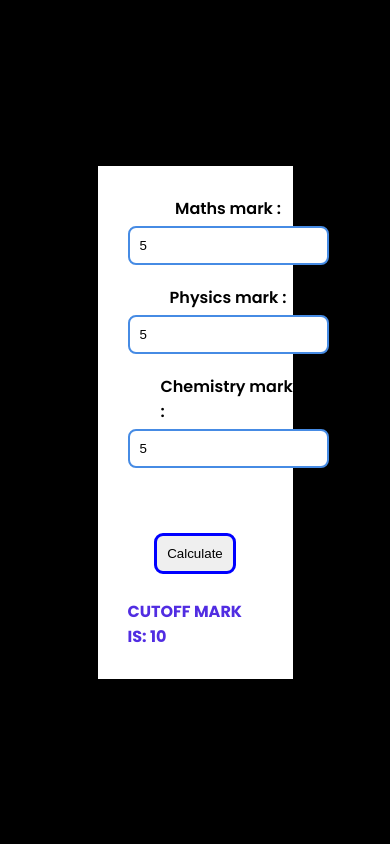
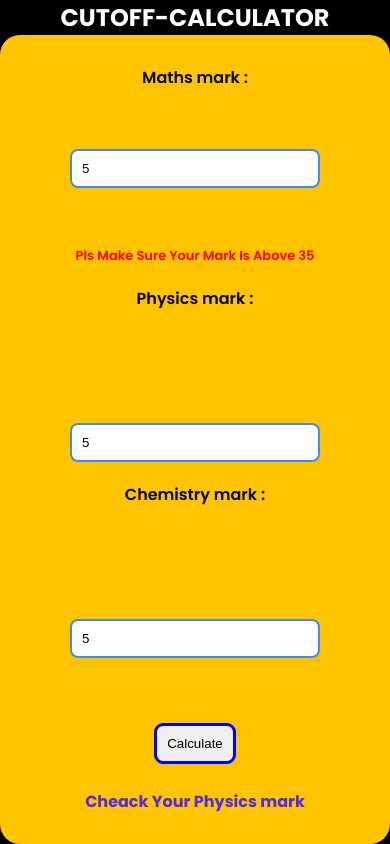
Before and after one commit to RagunathJayakumar/cutoff-calculator, a plain HTML site: page index.html in a window 390 px wide. Both pictures are taken after typing "5", "5", "5" into the empty fields and a click on the button "Calculate". Drawn offline with Linux system fonts and the light colour scheme.

Commit message:
new commit

```diff
--- a/index.html
+++ b/index.html
@@ -10,47 +10,28 @@
     <link
         href="https://fonts.googleapis.com/css2?family=Poppins:ital,wght@0,100;0,200;0,300;0,400;0,500;0,600;0,700;0,800;0,900;1,100;1,200;1,300;1,400;1,500;1,600;1,700;1,800;1,900&family=Roboto:ital,wght@0,100..900;1,100..900&display=swap"
         rel="stylesheet">
+    <link rel="stylesheet" href="./style.css">
     <style>
-        * {
-            padding: 0;
-            margin: 0;
-            box-sizing: border-box;
-        }
 
-        main {
-            width: 100%;
-            height: 100vh;
-            display: flex;
-            justify-content: center;
-            align-items: center;
-            font-family: "Poppins", sans-serif;
-            font-weight: 600;
-            font-style: normal;
-        }
     </style>
 </head>
 
-<body style="background-color: black;">
+<body>
     <main>
-        <div
-            style=" background-color: white; width: 50%;  padding: 30px; display: flex ;  flex-direction: column ; gap: 20px;">
-            <div
-                style="display: flex ;  flex-direction: column; gap: 5px; justify-content: space-between; align-items: center; flex-wrap: wrap ; flex-grow: 1 ;">
+        <h1 class="heading">CUTOFF-CALCULATOR</h1>
+        <div class="calculater-container">
+            <div class="calculater-container_small">
                 <label for="">Maths mark :</label>
-                <input type="number" id="math" placeholder="enter math mark" required
-                    style="outline: rgb(64, 123, 252);border-radius: 8px; border: solid rgb(70, 139, 228) 2px; padding: 10px;">
+                <input type="number" id="math" placeholder="enter math mark" required class="calculate-input">
+                <span id="err"></span>
             </div>
-            <div
-                style="display: flex ;  flex-direction: column; gap: 5px; justify-content: space-between; align-items: center; flex-wrap: wrap; flex-grow: 1;">
+            <div class="calculater-container_small">
                 <label for="">Physics mark :</label>
-                <input type="number" id="Physics" placeholder="enter physics mark" required
-                    style="outline: rgb(64, 123, 252);border-radius: 8px; border: solid rgb(70, 139, 228) 2px; padding: 10px;">
+                <input type="number" id="Physics" placeholder="enter physics mark" required class="calculate-input">
             </div>
-            <div
-                style="display: flex ; flex-direction: column; gap: 5px; justify-content: space-between; align-items: center; flex-wrap: wrap; flex-grow: 1;">
+            <div class="calculater-container_small">
                 <label for="">Chemistry mark :</label>
-                <input type="number" id="chemistry" placeholder="enter chemistry mark" required
-                    style="outline: rgb(64, 123, 252);border-radius: 8px; border: solid rgb(70, 139, 228) 2px; padding: 10px;">
+                <input type="number" id="chemistry" placeholder="enter chemistry mark" required class="calculate-input">
             </div><br>
             <div style="display: flex; flex-direction: column; align-items: center;">
                 <button id="Calculate" onclick="cutoff(event)"
@@ -60,11 +41,7 @@
                     CUTOFF MARK IS:
                 </h4>
             </div>
-
-
         </div>
-
-
     </main>
     <script>
         var maths = document.getElementById("math")
@@ -72,11 +49,45 @@
         var chemistry = document.getElementById("chemistry")
         var Calculate = document.getElementById("Calculate")
         var result = document.getElementById("result")
+        var mistake = document.getElementById("err")
 
         function cutoff(event) {
 
-            var ans = Number(math.value) + Number(physics.value / 2) + Number(chemistry.value / 2)
-            result.textContent = "CUTOFF MARK IS: " + ans
+            if (Number(math.value)>100) {
+                mistake.textContent = "pls enter the mark between 35-100"
+            }
+
+
+
+            if (Number(math.value) < 35) {
+                mistake.textContent = "pls make sure your mark is above 35"
+            }
+            else if (Number(math.value) > 35) {
+                mistake.textContent = ""
+            }
+
+
+
+            if (Number(math.value) > 100) {
+                result.textContent = "Check your marks are correct"
+            }
+            else if (Number(physics.value) < 35) {
+                result.textContent = "Cheack Your Physics mark "
+            }
+            else if (Number(physics.value) > 100) {
+                result.textContent = "Cheack Your Physics mark "
+            }
+            else if (Number(chemistry.value) < 35) {
+                result.textContent = "Cheack Your Chemistry mark "
+            }
+
+            else if (Number(chemistry.value) > 100) {
+                result.textContent = "Cheack Your Chemistry mark "
+            }
+            else {
+                var ans = Number(math.value) + Number(physics.value / 2) + Number(chemistry.value / 2)
+                result.textContent = "CUTOFF MARK IS: " + ans
+            }
 
         }
     </script>
--- /dev/null
+++ b/style.css
@@ -0,0 +1,75 @@
+* {
+  padding: 0;
+  margin: 0;
+  box-sizing: border-box;
+}
+.heading{
+  color: white;
+  font-size: x-large;
+}
+main {
+  width: 100%;
+  height: 100vh;
+  display: flex;
+  flex-direction: column;
+  justify-content: center;
+  align-items: center;
+  font-family: "Poppins", sans-serif;
+  font-weight: 600;
+  font-style: normal;
+  background-color: black;
+}
+
+.calculater-container {
+  background-color: white;
+  width: 40%;
+  padding: 30px;
+  display: flex;
+  flex-direction: column;
+  align-items: center;
+  gap: 20px;
+  border-radius: 20px     ;
+}
+.calculater-container_small {
+  display: flex;
+  flex-direction: column;
+  gap: 5px;
+  width: 100%;
+  justify-content: space-between;
+  align-items: center;
+  flex-wrap: wrap;
+  flex-grow: 1;
+}
+#err{
+  color: red;
+  font-size: medium;
+}
+.calculate-input {
+  outline: rgb(64, 123, 252);
+  border-radius: 8px;
+  width: 400px;
+  border: solid rgb(70, 139, 228) 2px;
+  padding: 10px;
+}
+@media (max-width: 768px) {
+    .calculater-container{
+      flex-grow: 1;
+      width: 100%;
+      background-color: rgb(255, 196, 0);
+
+    }
+    .calculate-input {
+     width: 250px;
+    }
+    #err{
+      color: red;
+      font-size: small;
+      text-transform: capitalize;
+    }
+}
+@media (min-width: 1024px) {
+
+  .calculate-input {
+     width: 300px;
+    }
+}
```
